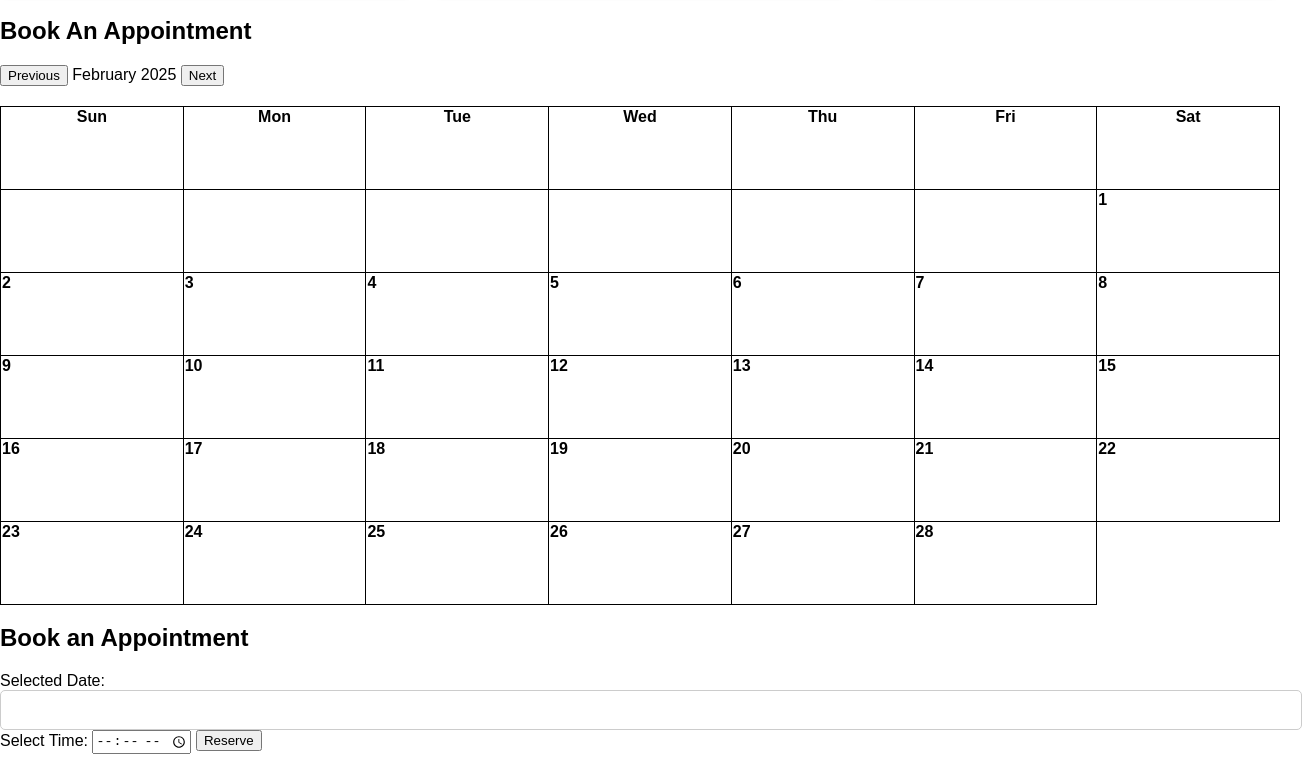
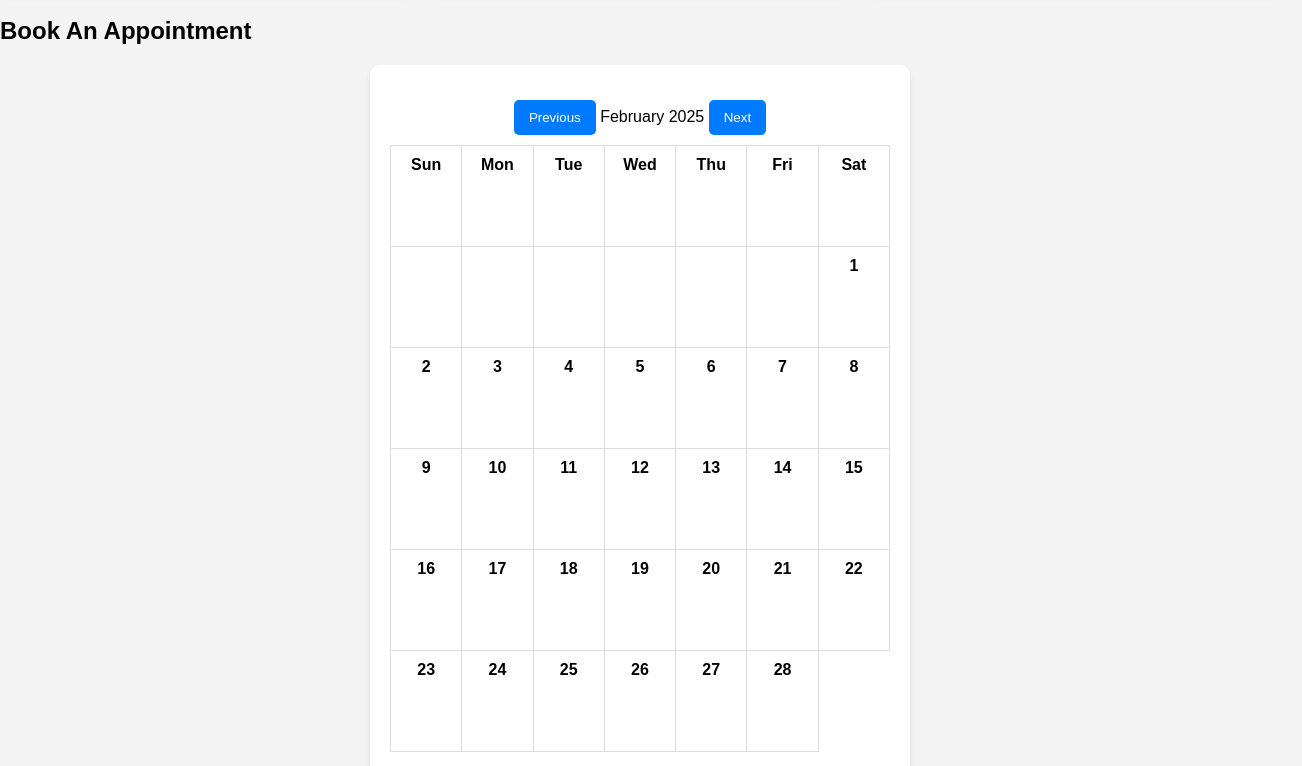
Before and after one commit to cadeneo02/Buddy_Up, a plain HTML site: page index.html in a window 1280 px wide. Shown: the part 534-1300 px from the top of the page, 1302 px wide, since content can reach past the window. Drawn offline with Linux system fonts and the light colour scheme; files whose address does not match are found by name.

Commit message:
Update styles.css

```diff
--- a/Style/styles.css
+++ b/Style/styles.css
@@ -243,3 +243,105 @@ th, td {
 .selected {
     background-color: lightgreen !important;
 }
+
+/* General Styles */
+body {
+    font-family: Arial, sans-serif;
+    background-color: #f4f4f4;
+    margin: 0;
+    padding: 0;
+}
+
+/* Calendar Styling */
+.Appointment {
+    text-align: center;
+    margin: 20px auto;
+    padding: 20px;
+    background: white;
+    border-radius: 10px;
+    box-shadow: 0px 4px 6px rgba(0, 0, 0, 0.1);
+    max-width: 500px;
+}
+
+#calendar {
+    width: 100%;
+    border-collapse: collapse;
+    margin-top: 10px;
+}
+
+#calendar th, #calendar td {
+    padding: 10px;
+    text-align: center;
+    border: 1px solid #ddd;
+}
+
+#calendar td {
+    cursor: pointer;
+}
+
+#calendar td:hover {
+    background-color: #f1f1f1;
+}
+
+.calendar-day {
+    font-weight: bold;
+}
+
+.booked {
+    background-color: #ffcccc !important;
+    color: red;
+    pointer-events: none;
+}
+
+/* Appointment Form */
+label {
+    font-weight: bold;
+    margin-top: 10px;
+    display: block;
+}
+
+input[type="time"], input[type="text"] {
+    padding: 8px;
+    width: 80%;
+    margin-top: 5px;
+}
+
+button {
+    padding: 10px 15px;
+    margin-top: 15px;
+    background: #007BFF;
+    color: white;
+    border: none;
+    cursor: pointer;
+    border-radius: 5px;
+}
+
+button:hover {
+    background: #0056b3;
+}
+
+/* Popup Styling */
+.popup-window {
+    display: none;
+    position: fixed;
+    top: 50%;
+    left: 50%;
+    transform: translate(-50%, -50%);
+    background: white;
+    padding: 20px;
+    border-radius: 10px;
+    box-shadow: 0px 4px 6px rgba(0, 0, 0, 0.2);
+    max-width: 400px;
+    z-index: 1000;
+}
+
+.popup-contents {
+    text-align: center;
+}
+
+.close-popup {
+    cursor: pointer;
+    font-size: 20px;
+    font-weight: bold;
+    float: right;
+}
```
